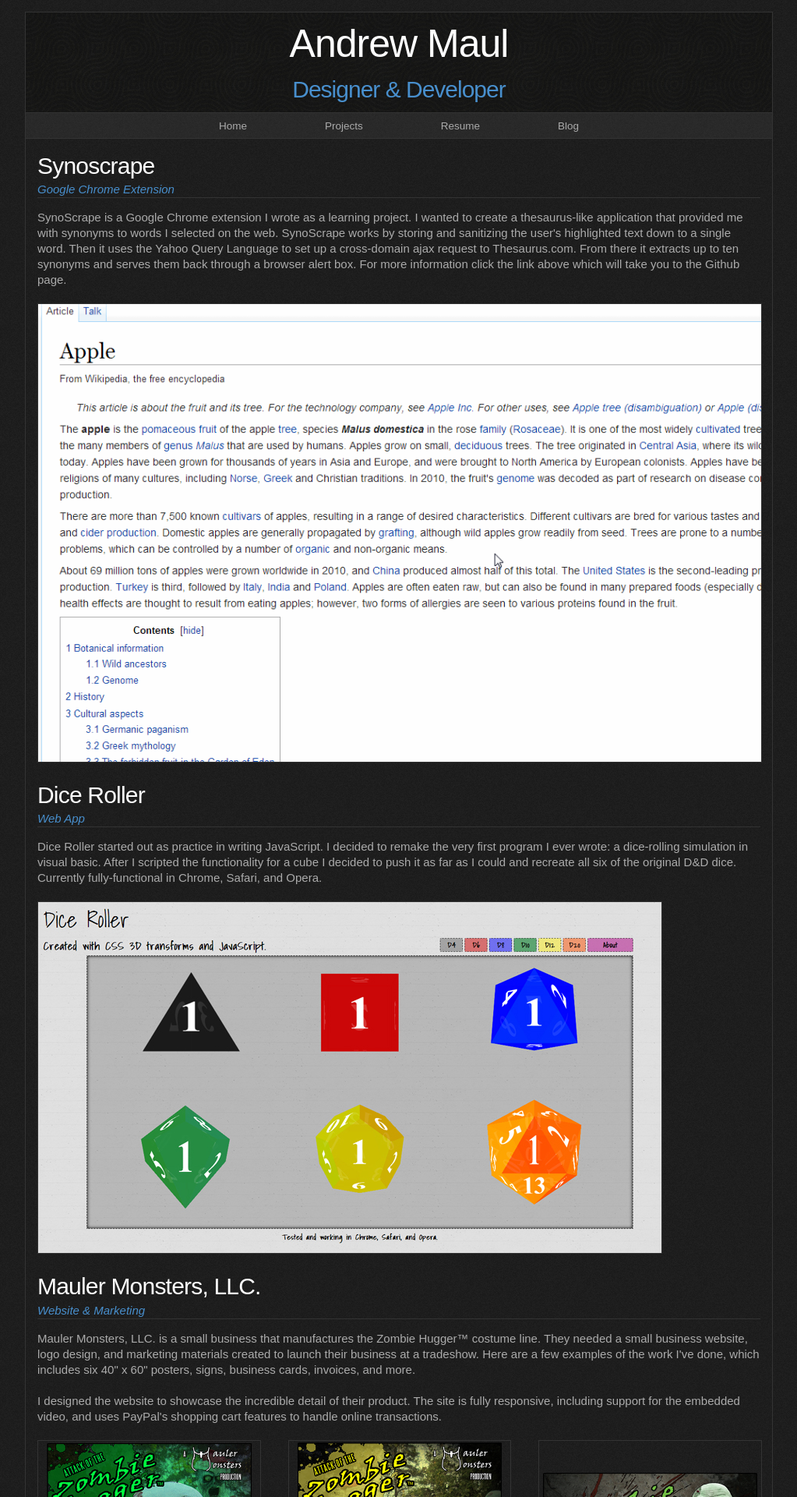
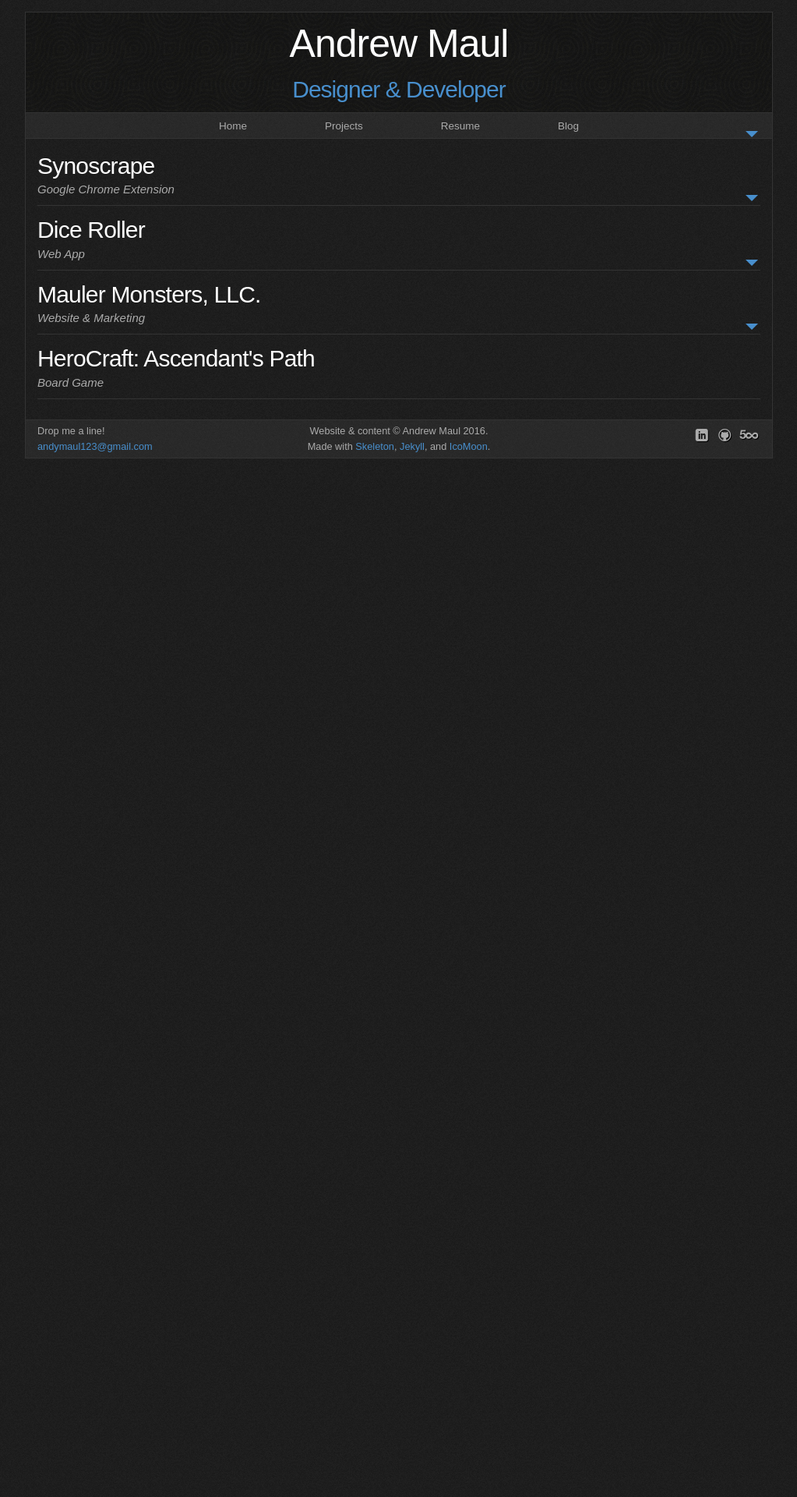
Before and after one commit to andymaul123/website-blog, a Jekyll site: the page built from projects/index.html, in a window 1280 px wide. Shown: the top 1920 px of the page at 78% size, without its empty margins (128-1151 px from the left). Built offline with Jekyll 4.4.1, drawn with Linux system fonts in a browser that asks for light colours; some web fonts are replaced; after the commit the page ends 915 px from its top, so only the background shows below that; some of the changed text lies outside the part shown.

Commit message:
Accordion updates

```diff
--- a/_includes/diceroller.html
+++ b/_includes/diceroller.html
@@ -1,8 +1,11 @@
-<div class="contentHead">
-	<h4>Dice Roller</h4>
-	<p><em><a href="http://www.andrewmaul.com/fun/DiceRoller/index.html" target="new">Web App</a></em></p>
-	<hr>
+<div class="projectContainer">
+	<div class="projectHead">
+		<h4>Dice Roller</h4>
+		<p><em>Web App</em></p>
+	</div>
+	<div class="projectBody">
+	<p><a href="http://www.andrewmaul.com/fun/DiceRoller/index.html" target="new">Link to Demo</a> <br />
+	Dice Roller started out as practice in writing JavaScript. I decided to remake the very first program I ever wrote: a dice-rolling simulation in visual basic. After I scripted the functionality for a cube I decided to push it as far as I could and recreate all six of the original D&D dice. Currently fully-functional in Chrome, Safari, and Opera.</p>
+	<img src="../image/DiceRoller_1.jpg" class="responsive">
+	</div>
 </div>
-
-<p>Dice Roller started out as practice in writing JavaScript. I decided to remake the very first program I ever wrote: a dice-rolling simulation in visual basic. After I scripted the functionality for a cube I decided to push it as far as I could and recreate all six of the original D&D dice. Currently fully-functional in Chrome, Safari, and Opera.</p>
-<img src="../image/DiceRoller_1.jpg" class="responsive">
--- a/_includes/herocraft.html
+++ b/_includes/herocraft.html
@@ -1,11 +1,16 @@
-<a name="herocraft"></a>
-<div class="contentHead">
-	<h4>HeroCraft: Ascendant's Path</h4>
-	<p><em><a href="http://imgur.com/a/nKR54" target="new">Board Game</a></em></p>
-	<hr>
+
+
+
+
+<div class="projectContainer">
+	<div class="projectHead">
+		<h4>HeroCraft: Ascendant's Path</h4>
+		<p><em>Board Game</em></p>
+	</div>
+	<div class="projectBody">
+		<p><a href="http://imgur.com/a/nKR54" target="new">Link to Imgur Gallery</a><br />HeroCraft is a two-to-six player board game in which players build a hero from Attributes and adventure through the land of Crucible. Players may play cooperatively and party-up, remain neutral and explore independently, or even backstab and raid each other. The goal of the game is to acquire ten Power, which can be done by slaying Heroic Monsters, completing Quests, and finding long-lost Relics.</p>
+		<p>HeroCraft has undergone extensive play-testing over several years and is now fully entrenched in the art production phase. A website will be launched to explain the game and garner interest as I continue to work toward the ultimate goal of manufacturing and selling.</p>
+		<p>In the meanttime, though, the link above takes you to an image dump of cards I've acquired artwork for. Enjoy!</p>
+		<img src="../image/herocraft.jpg" class="responsive">
+	</div>
 </div>
-
-<p>HeroCraft is a two-to-six player board game in which players build a hero from Attributes and adventure through the land of Crucible. Players may play cooperatively and party-up, remain neutral and explore independently, or even backstab and raid each other. The goal of the game is to acquire ten Power, which can be done by slaying Heroic Monsters, completing Quests, and finding long-lost Relics.</p>
-<p>HeroCraft has undergone extensive play-testing over several years and is now fully entrenched in the art production phase. A website will be launched to explain the game and garner interest as I continue to work toward the ultimate goal of manufacturing and selling.</p>
-<p>In the meanttime, though, the link above takes you to an image dump of cards I've acquired artwork for. Enjoy!</p>
-<img src="../image/herocraft.jpg" class="responsive">
--- a/_includes/monsters.html
+++ b/_includes/monsters.html
@@ -1,10 +1,11 @@
-<div class="contentHead">
+<div class="projectContainer">
+	<div class="projectHead">
 		<h4>Mauler Monsters, LLC.</h4>
-	<p><em><a href="http://www.maulermonsters.com/" target="new">Website &amp; Marketing</a></em></p>
-	<hr>
+		<p><em>Website &amp; Marketing</em></p>
 	</div>
-
-<p>Mauler Monsters, LLC. is a small business that manufactures the Zombie Hugger™ costume line. They needed a small business website, logo design, and marketing materials created to launch their business at a tradeshow. Here are a few examples of the work I've done, which includes six 40" x 60" posters, signs, business cards, invoices, and more.</p>
+	<div class="projectBody">
+	<p><a href="http://www.maulermonsters.com/" target="new">Link to Website</a><br />
+	Mauler Monsters, LLC. is a small business that manufactures the Zombie Hugger™ costume line. They needed a small business website, logo design, and marketing materials created to launch their business at a tradeshow. Here are a few examples of the work I've done, which includes six 40" x 60" posters, signs, business cards, invoices, and more.</p>
 	<p>I designed the website to showcase the incredible detail of their product. The site is fully responsive, including support for the embedded video, and uses PayPal's shopping cart features to handle online transactions.</p>
 	<div class="row">
 		<div class="four columns">
@@ -18,3 +19,5 @@
 			<img src="../image/MM_3.png" class="responsive">
 		</div>
 	</div>
+	</div>
+</div>
--- a/_includes/synoscrape.html
+++ b/_includes/synoscrape.html
@@ -1,7 +1,11 @@
-<div class="contentHead">
-	<h4>Synoscrape</h4>
-	<p><em><a href="https://github.com/andymaul123/SynoScrape" target="new">Google Chrome Extension</a></em></p>
-	<hr>
+<div class="projectContainer">
+	<div class="projectHead">
+		<h4>Synoscrape</h4>
+		<p><em>Google Chrome Extension</em></p>
+	</div>
+	<div class="projectBody">
+		<p><a href="https://github.com/andymaul123/SynoScrape" target="new">Link to Github</a><br />
+		SynoScrape is a Google Chrome extension I wrote as a learning project. I wanted to create a thesaurus-like application that provided me with synonyms to words I selected on the web. SynoScrape works by storing and sanitizing the user's highlighted text down to a single word. Then it uses the Yahoo Query Language to set up a cross-domain ajax request to Thesaurus.com. From there it extracts up to ten synonyms and serves them back through a browser alert box. For more information click the link above which will take you to the Github page.</p>
+		<img src="../image/Synoscrape_1.gif" class="responsive">
+	</div>
 </div>
-<p>SynoScrape is a Google Chrome extension I wrote as a learning project. I wanted to create a thesaurus-like application that provided me with synonyms to words I selected on the web. SynoScrape works by storing and sanitizing the user's highlighted text down to a single word. Then it uses the Yahoo Query Language to set up a cross-domain ajax request to Thesaurus.com. From there it extracts up to ten synonyms and serves them back through a browser alert box. For more information click the link above which will take you to the Github page.</p>
-<img src="../image/Synoscrape_1.gif" class="responsive">
--- a/_sass/_styles.scss
+++ b/_sass/_styles.scss
@@ -281,3 +281,52 @@
 		margin-bottom: 0.5rem;
 	}
 }
+.projectContainer {
+	display: block;
+	height: auto;
+	.projectHead {
+		width: 100%;
+		height: auto;
+		border-bottom: $border-gray;
+		margin-bottom: 1rem;
+		position: relative;
+		p {
+			margin-bottom: 1rem;
+		}
+		&:after {
+			content: '';
+			width: 0;
+			height: 0;
+			border-left: 8px solid transparent;
+			border-right: 8px solid transparent;
+			border-top: 8px solid $blue;
+			border-bottom: 8px solid transparent;
+			position: absolute;
+			top: -25px;
+			left: 98%;
+		}
+	}
+	.projectBody {
+		height: 100%;
+		max-height: 1px;
+		overflow: hidden;
+		-webkit-transition: all 0.5s ease;
+		-moz-transition: all 0.5s ease;
+		-o-transition: all 0.5s ease;
+		transition: all 0.5s ease;
+	}
+	&.open {
+		.projectHead {
+			&:after {
+				border-left: 8px solid transparent;
+				border-right: 8px solid transparent;
+				border-top: 8px solid transparent;
+				border-bottom: 8px solid $blue;
+			}
+		}
+		.projectBody {
+			max-height: 800px;
+			margin-bottom: 2rem;
+		}
+	}
+}
```
Also changed, not shown: projects/index.html (+9 -0 lines). Lines whose indentation alone changed are shown as unchanged.
